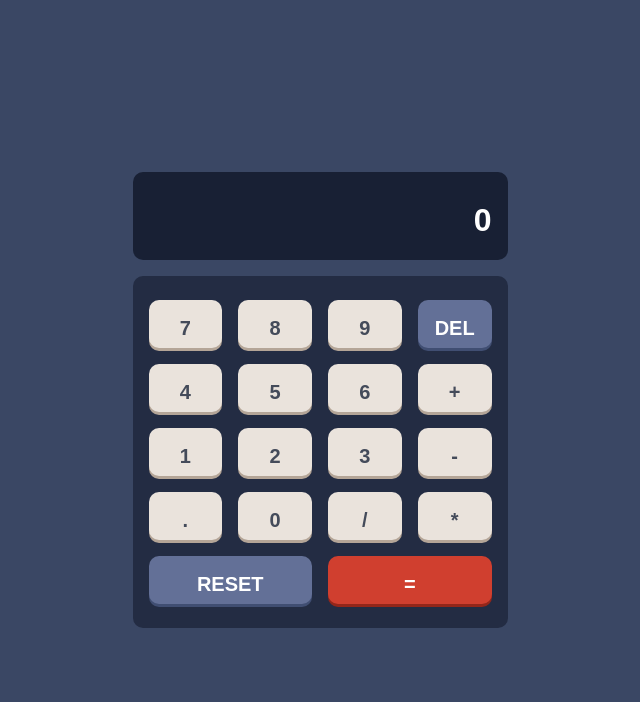
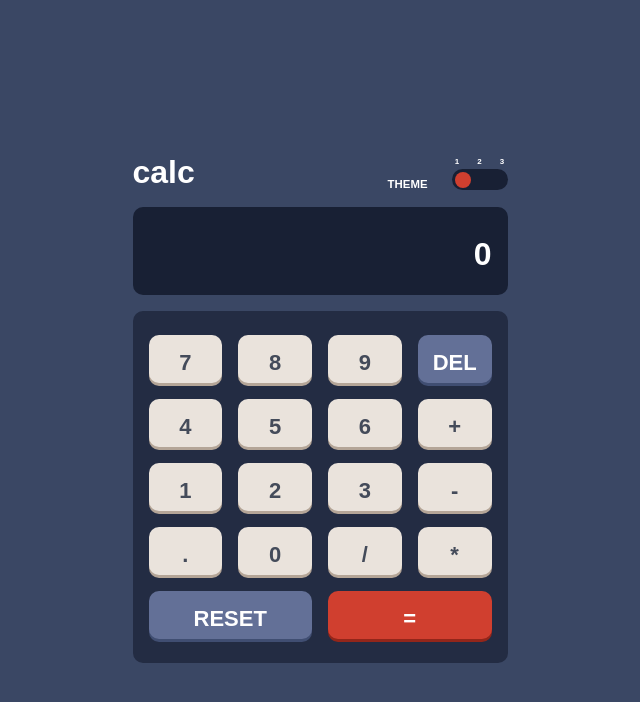
Before and after one commit to TegHocine/calculator-app, a React (Create React App) app: page / in a window 1280 px wide. Shown: the top 702 px of the page, without its empty margins (320-960 px from the left). Built offline with nearby package versions, Linux system fonts and the light colour scheme; a web font is replaced by a local one.

Commit message:
toggle component and change theme logic

```diff
--- a/src/App.js
+++ b/src/App.js
@@ -1,6 +1,7 @@
 import CalcInput from './components/calcInput/CalcInput'
 import KeyBoard from './components/keyboard/KeyBoard'
 import CalcContext from './context/CalcContext'
+import ThemeBar from './components/themebar/ThemeBar'
 
 import './app.scss'
 
@@ -17,6 +18,7 @@ function App() {
     <CalcContext>
       <div className='app'>
         <div className='calculator'>
+          <ThemeBar />
           <CalcInput />
           <KeyBoard keys={keys} />
         </div>
--- a/src/components/calcButton/calcButton.scss
+++ b/src/components/calcButton/calcButton.scss
@@ -19,7 +19,7 @@
 
 .bigkey {
   width: 50%;
-  font-size: 20px;
+  font-size: calc(#{$font-size} - 10px);
 }
 
 .redbg {
--- a/src/components/calcInput/CalcInput.jsx
+++ b/src/components/calcInput/CalcInput.jsx
@@ -5,7 +5,6 @@ import './calcInput.scss'
 
 const CalcInput = () => {
   const { calc, result } = useContext(CalculatorContext)
-  console.log({ calc, result })
   return (
     <div className='calc-input'>
       {result ? <span className='pre-result'>({result})</span> : ''}
--- /dev/null
+++ b/src/components/themebar/ThemeBar.jsx
@@ -0,0 +1,18 @@
+import React from 'react'
+
+import Toggle from '../togglebar/Toggle'
+
+import './themebar.scss'
+
+const ThemeBar = () => {
+  return (
+    <div className='themebar'>
+      <h1>calc</h1>
+      <div className='themetoggle'>
+        THEME <Toggle />
+      </div>
+    </div>
+  )
+}
+
+export default ThemeBar
--- /dev/null
+++ b/src/components/themebar/themebar.scss
@@ -0,0 +1,12 @@
+@use '../../scss/index' as *;
+
+.themebar {
+  padding-block: 1rem;
+  @include flex(center, space-between);
+
+  .themetoggle {
+    @include flex(flex-end, center);
+    gap: 1.5rem;
+    font-size: calc(#{$font-size} / 2.8);
+  }
+}
--- /dev/null
+++ b/src/components/togglebar/Toggle.jsx
@@ -0,0 +1,53 @@
+import React, { useState, useEffect } from 'react'
+
+import './toggle.scss'
+
+const Toggle = () => {
+  const [theme, setTheme] = useState(localStorage.theme)
+
+  useEffect(() => {
+    const html = document.documentElement.classList
+    const prevTheme = theme === 'dark' ? 'light' : 'dark'
+    const prevTheme2 = theme === 'dark' ? 'neon' : 'dark'
+    const prevTheme3 = theme === 'light' ? 'neon' : 'light'
+    html.remove(prevTheme)
+    html.remove(prevTheme2)
+    html.remove(prevTheme3)
+    html.add(theme)
+    localStorage.setItem('theme', theme)
+  }, [theme])
+
+  const themePos = {
+    dark: 'flex-start',
+    neon: 'center',
+    light: 'flex-end'
+  }
+  const style = { justifyContent: `${themePos[theme]}` }
+  const onToggle = () => {
+    switch (theme) {
+      case 'dark':
+        setTheme('neon')
+        break
+      case 'neon':
+        setTheme('light')
+        break
+      case 'light':
+      default:
+        setTheme('dark')
+        break
+    }
+  }
+
+  return (
+    <div className='toggle'>
+      <div className='nbrtheme'>
+        <span>1</span> <span>2</span> <span>3</span>
+      </div>
+      <div className='bartheme' style={style} onClick={onToggle}>
+        <span className='circletheme'></span>
+      </div>
+    </div>
+  )
+}
+
+export default Toggle
--- /dev/null
+++ b/src/components/togglebar/toggle.scss
@@ -0,0 +1,24 @@
+@use '../../scss/index' as *;
+
+.toggle {
+  font-size: calc(#{$font-size} / 4);
+  width: 3.5rem;
+  .nbrtheme {
+    @include flex(center, space-between);
+    padding: 0.2rem;
+  }
+  .bartheme {
+    height: 1.3rem;
+    padding-inline: 0.2rem;
+    background-color: $sbg-dark-blue;
+    border-radius: 30px;
+    display: flex;
+    align-items: center;
+    .circletheme {
+      height: 1rem;
+      background-color: $key-bg-red;
+      width: 1rem;
+      border-radius: 999999px;
+    }
+  }
+}
--- a/src/scss/_variables.scss
+++ b/src/scss/_variables.scss
@@ -60,7 +60,6 @@ $text-dark-grayish-blue: #444b5a;
 $text-white: #ffffff;
 
 // ### Theme 2
-
 // #### Backgrounds
 // main background
 $Light-gray: #e6e6e6;
@@ -70,7 +69,6 @@ $Grayish-red: #d1cccc;
 $Very-light-gray: #ededed;
 
 // #### Keys
-
 // key background
 $Dark-moderate-cyan: #377f86;
 // key shadow
@@ -92,7 +90,6 @@ $Very-dark-grayish-yellow: #35352c;
 $White: #ffffff;
 
 // ### Theme 3
-
 // #### Backgrounds
 // main background
 $Very-dark-violet: rgb(22, 6, 40);
@@ -100,7 +97,6 @@ $Very-dark-violet: rgb(22, 6, 40);
 $Very-dark-violet: rgb(29, 9, 52);
 
 // #### Keys
-
 // key background
 $Dark-violet: rgb(88, 7, 125);
 // key shadow
@@ -117,7 +113,6 @@ $Very-dark-violet: rgb(52, 28, 79);
 $Dark-magenta: #871c9c;
 
 // #### Text
-
 $Light-yellow: #ffe53d;
 $Very-dark-blue: #1b2428;
 // text
```
